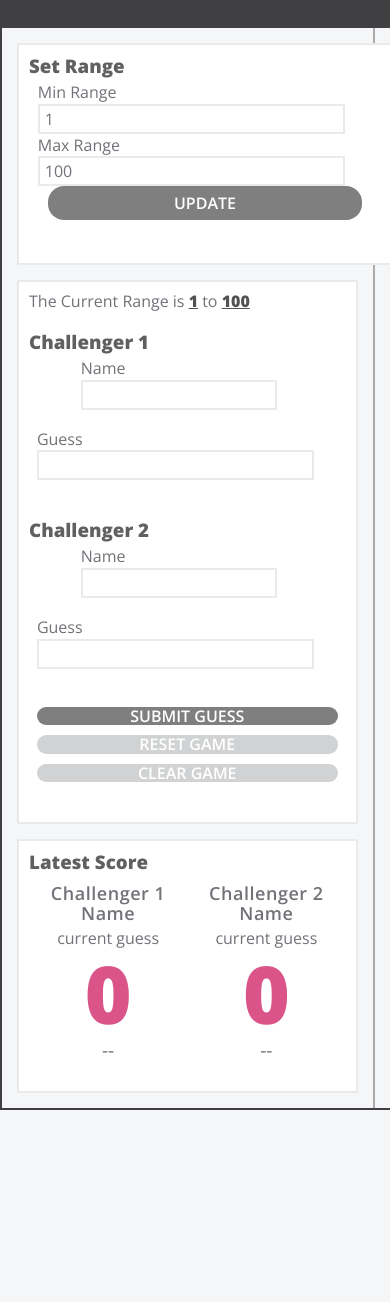
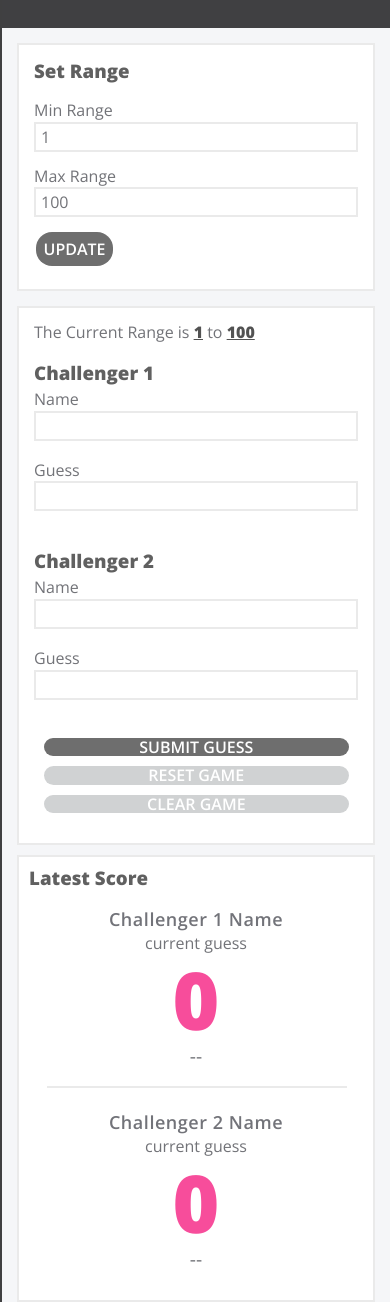
Before and after one commit to lynnerang/numberguesser, a plain HTML site: page index.html in a window 390 px wide. Shown: the part 160-1462 px from the top of the page. Before the commit the page ends 1270 px from the top, so only its background shows below. Drawn offline with nearby package versions, Linux system fonts and the light colour scheme.

Commit message:
Adds responsive updates to CSS

```diff
--- a/index.html
+++ b/index.html
@@ -23,19 +23,19 @@
 <!-- Div of left side of page (input) -->
       <div class="input l-flex l-flex-dir l-flex-1">
 <!-- Section for set range -->
-        <section class="card card-1 l-flex-1">
+        <section class="card card-1 l-flex-1" id="rng-section">
           <h3 class="block">Set Range</h3>
           <div class="l-flex l-flex-a-e l-container l-flex-j-sb marg-b-5">
-            <div class="l-flex-1 flex-content-margin">
+            <div class="l-flex-1 flex-content-margin mq-w">
               <label for="min-range">Min Range</label>
               <input class="input-field" type="number" id="min-range">
             </div>
-            <div class="l-flex-1 flex-content-margin">
+            <div class="l-flex-1 flex-content-margin mq-w">
               <label for="max-range">Max Range</label>
               <input class="input-field" type="number" id="max-range">
             </div>
-            <div class="l-flex-1 l-flex l-flex-j-c l-flex-a-c">
-              <button class="btn uppercase" id="update-btn" type="button">Update</button>
+            <div class="l-flex-1 l-flex l-flex-j-c l-flex-a-c w-33 m15">
+              <button class="btn uppercase m0" id="update-btn" type="button">Update</button>
             </div>
           </div>
 <!-- Minimum range error -->
@@ -45,12 +45,12 @@
           </div>
         </section>
 <!-- Section for challengers -->
-        <section class="card card-2-3 l-flex-3">
+        <section class="card card-2-3 l-flex-3" id="chal-section">
           <p class="marg-b-20 range-text">The Current Range is <span class="underline fnt-x-bold fnt-range min-range-txt">1</span> to <span class="underline fnt-x-bold fnt-range max-range-txt">100</span></p>
 <!-- Challenger 1 -->
           <h3>Challenger 1</h3>
-            <div class="l-flex l-container marg-b-20">
-             <div class="l-flex-2f flex-content-margin">
+            <div class="l-flex l-container marg-b-20 mq-w">
+             <div class="l-flex-2f flex-content-margin mq-w">
                 <label for="chal-1-name">Name</label>
                 <input pattern="[a-zA-Z0-9 ]+" class="input-field guess-form" type="text" id="chal-1-name">
 <!-- Challenger 1 name error-->
@@ -60,7 +60,7 @@
                </div>
              </div>
 <!-- Challenger 1 guess -->
-              <div class="l-flex-1">
+              <div class="l-flex-1 mq-w">
                 <label for="chal-1-guess">Guess</label>
                 <input class="input-field guess-form" type="number" id="chal-1-guess">
 <!-- Challenger 1 guess error-->
@@ -72,8 +72,8 @@
             </div>
 <!-- Challenger 2 -->
           <h3>Challenger 2</h3>
-            <div class="l-flex marg-b-20 l-container">
-              <div class="l-flex-2f flex-content-margin">
+            <div class="l-flex marg-b-20 l-container mq-w">
+              <div class="l-flex-2f flex-content-margin mq-w">
                 <label for="chal-2-name">Name</label>
                 <input pattern="[a-zA-Z0-9 ]+" class="input-field guess-form" type="text" id="chal-2-name">
 <!-- Challenger 2 name error -->
@@ -83,7 +83,7 @@
                 </div>
               </div>
 <!-- Challenger 2 guess -->
-              <div class="l-flex-1">
+              <div class="l-flex-1 mq-w">
                 <label for="chal-2-guess">Guess</label>
                 <input class="input-field guess-form" type="number" id="chal-2-guess">
 <!-- Challenger 2 guess error-->
@@ -101,16 +101,17 @@
             </div>
         </section>
 <!-- Section for latest score -->
-        <section class="card card-2-3 card-bot l-flex-2">
-          <h3 class="marg-b-10">Latest Score</h3>
-          <div class="l-flex l-flex-j-center">
+        <section class="card card-2-3 card-bot l-flex-2 pos-rel" id="lat-scr">
+          <h3 class="marg-b-15">Latest Score</h3>
+          <div class="l-flex l-flex-j-center" id="lat-scr-sec">
             <div class="latest-score l-flex-1">
               <h4 class="marg-b-5 chal-1-name-display">Challenger 1 Name</h4>
               <p class="fnt-light">current guess</p>
               <p class="latest-score-num chal-1-guess-display">0</p>
               <p class="fnt-light fnt-hint chal-1-high-low">--</p>
             </div>
-            <div class="latest-score l-flex-1">
+            <hr class="hr-ls">
+            <div class="latest-score l-flex-1 marg-t-25">
               <h4 class="marg-b-5 chal-2-name-display">Challenger 2 Name</h4>
               <p class="fnt-light">current guess</p>
               <p class="latest-score-num chal-2-guess-display">0</p>
--- a/style.css
+++ b/style.css
@@ -5,7 +5,7 @@
 
 body {
   background-color: #f5f6f8;
-  border: 2px solid #404042;
+  border: 2px solid #404041;
   font-family: 'Open Sans', sans-serif;
   font-weight: 300;
   height: 100%;
@@ -14,7 +14,7 @@ body {
 }
 
 h1 {
-  color: #d9548a;
+  color: #dd1972;
   font-size: 4em;
   font-weight: 300;
   margin: 0;
@@ -45,7 +45,7 @@ i {
 }
 
 i:hover {
-  color: #d9548a;
+  color: #dd1972;
 }
 
 p {
@@ -131,7 +131,7 @@ main {
 /*Module style -------------------- */
 
 .btn {
-  background-color: #7f7f7f;
+  background-color: #6e6e6e;
   border: 0;
   border-radius: 16px;
   -webkit-border-radius: 16px;
@@ -149,7 +149,7 @@ main {
 }
 
 .btn:hover {
-  background-color: #d9548a;
+  background-color: #dd1972;
 }
 
 .btn:disabled {
@@ -209,14 +209,14 @@ main {
 }
 
 .error-t {
-  color: #d9548a;
+  color: #dd1972;
   display: inline-block;
   font-size: 0.8em;
 }
 
 .error-i {
   display: inline-block;
-  color: #d9548a;
+  color: #dd1972;
   font-size: 0.7em;
 }
 
@@ -252,6 +252,17 @@ main {
   font-weight: 300;
 }
 
+.hr-ls {
+  height: 200px;
+  width: 2px;
+  background-color: #eaeaea;
+  border: 0;
+  position: absolute;
+  left: 50%;
+  top: 50%;
+  transform: translate(-50%, -50%);
+}
+
 .input {
   background: #f5f6f8;
   border-right: 2px solid #aaaaaa;
@@ -274,13 +285,13 @@ main {
 }
 
 .error-border {
-  border: 2px solid #d9548a;
+  border: 2px solid #dd1972;
 }
 
 .latest-score-num {
   font-weight: 800;
   font-size: 5em;
-  color: #da548a;
+  color: #f74d9b;
 }
 
 .marg-b-5 {
@@ -291,8 +302,17 @@ main {
   margin-bottom: 10px;
 }
 
+.marg-b-15 {
+  margin-bottom: 15px;
+}
+
 .marg-b-20 {
   margin-bottom: 20px;
+}
+
+.mr-pb {
+    width: 100px;
+    animation: float 10s linear infinite;
 }
 
 .output {
@@ -338,6 +358,7 @@ main {
  right: 0.5em;
  margin-left: -50%;
 }
+
 .subheader:after {
  left: 0.5em;
  margin-right: -50%;
@@ -394,41 +415,41 @@ main {
   outline: none;
 }
 
-/*Theme style -------------------- */
+@media screen and (max-width: 800px) {
+  .btn {
+    margin: 0px 10px 10px 10px;
+  }
 
-/*Testing -------------------- */
+  #chal-1-name {
+    width: 100%;
+  }
 
-.mr-pb {
-    width: 100px;
-    animation: float 10s linear infinite;
-}
-
-
-
-
-
-@media screen and (max-width: 680px) {
-
-  main {
-    flex-direction: column;
+  .flex-content-margin {
+    margin: 0;
   }
 
   header {
     font-size: .7em;
   }
 
-  .subheader {
-    width: 80%;
+  .hr-ls {
+    height: 300px;
+    transform: rotate(90deg);
+    left: 50%;
+    top: 18%;
   }
 
-  .winner-card {
-    margin: 20px 20px;
+  .input-field {
+    box-sizing: border-box;
+    width: 100%;
   }
 
-  .btn {
-/*    display: block;
-    width: 80%;*/
-    margin: 0px 10px 10px 10px;
+  #lat-scr h3 {
+    margin-bottom: 20px;
+  }
+
+  #lat-scr-sec {
+    flex-direction: column;
   }
 
   .l-container {
@@ -436,19 +457,60 @@ main {
     align-items: center;
   }
 
-  .l-flex-1 {
-    width: 95%;
-  }
-
-  .flex-content-margin {
-    margin: 0;
-  }
-
-  .input-field {
-    box-sizing: border-box;
+  .l-container {
+    flex-direction: column;
+    align-items: flex-start;
   }
 
   .l-flex-2f {
     flex: 1;
   }
+
+  main {
+    flex-direction: column;
+  }
+
+  .mq-w {
+    width: 100%;
+  }
+
+  .m0 {
+    margin: 0;
+  }
+
+  .marg-t-25 {
+    margin-top: 25px;
+  }
+
+  .m15 {
+    margin: 15px 0 0 0;
+  }
+
+  #rng-section label {
+    margin-top: 15px;
+  }
+
+  #rng-section,
+  #chal-section {
+    padding: 15px 15px 0 15px;
+  }
+
+  .subheader {
+    width: 80%;
+  }
+
+  .subheader:after,
+  .subheader:before {
+    width: 11%;
+  }
+
+  .w-33 {
+    width: 25%;
+  }
+
+  .winner-card {
+    margin: 20px 20px;
+  }
 }
+
+/*Theme style -------------------- */
```
